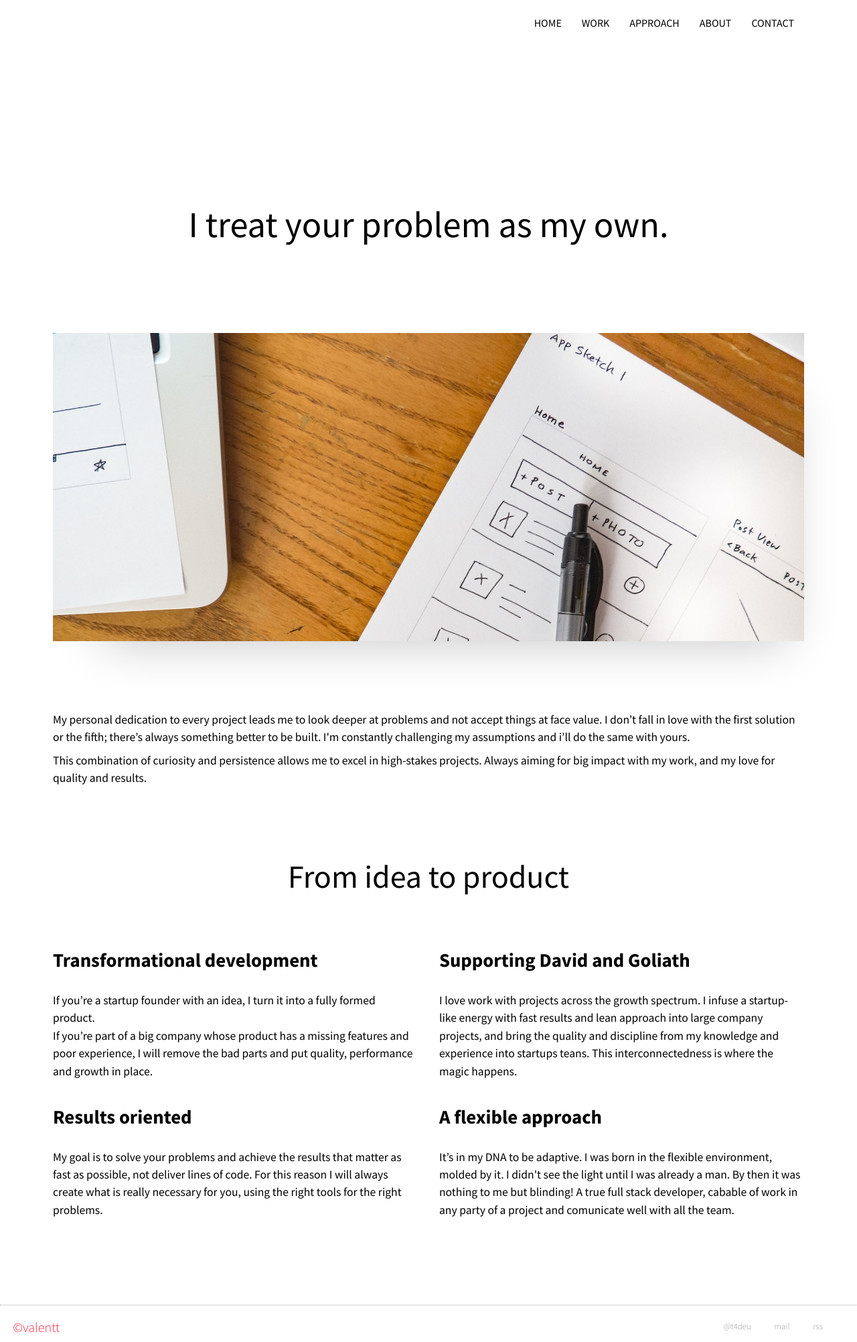
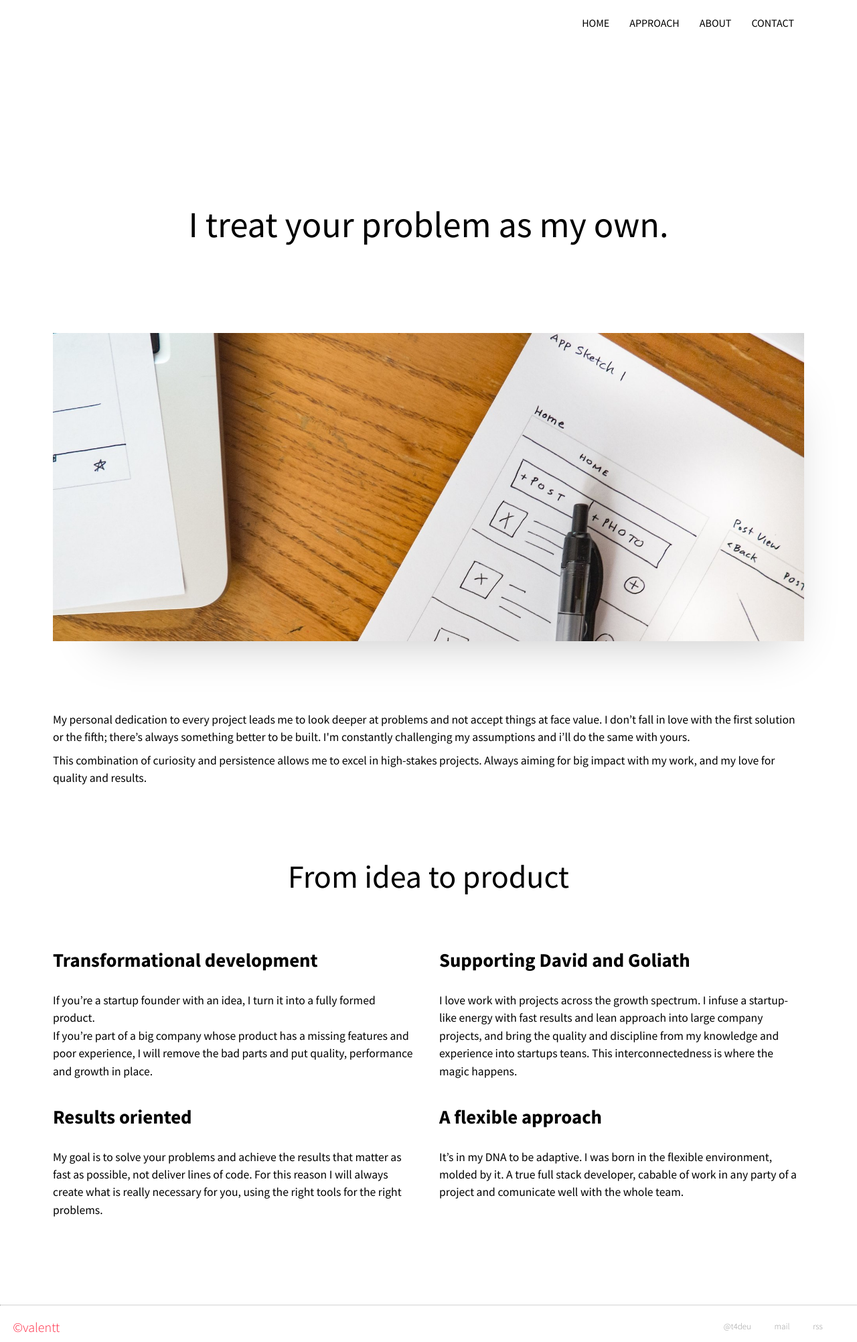
Before and after one commit to t4deu/t4deu.github.io, a Jekyll site: the page built from approach.html, in a window 1280 px wide. Shown: the whole page at 67% size. Built offline with Jekyll 4.4.1, drawn with Linux system fonts in a browser that asks for light colours; some web fonts are replaced.

Commit message:
Rearrange the pages

```diff
--- a/_includes/header.html
+++ b/_includes/header.html
@@ -12,7 +12,7 @@
     {% if page.url != "/" %}
     <a href="/" class="navbar-link">Home</a>
     {% endif %}
-    <a href="/work" class="navbar-link">Work</a>
+    <!--a href="/work" class="navbar-link">Work</a-->
     <a href="/approach" class="navbar-link">Approach</a>
     <a href="/about" class="navbar-link">About</a>
     <a href="#contact" class="navbar-link">Contact</a>
--- a/_sass/_style.scss
+++ b/_sass/_style.scss
@@ -261,7 +261,7 @@ footer {
   left: 0;
   visibility: hidden;
   background: transparent;
-  transition: background 0.4s;
+  transition: background 0.6s;
 
   &.active {
     visibility: visible;
@@ -307,7 +307,7 @@ footer {
       font-size: 70px;
       line-height: 1.7;
       padding: 0;
-      color: $accent-color;
+      color: #ef3b52;
       line-height: 1.3;
       display: inline-block;
       background-color: transparent;
@@ -327,7 +327,7 @@ footer {
 
         &:after {
           background-color: $accent-color;
-          animation: growLine 0.5s forwards;
+          animation: growLine 0.4s forwards;
         }
       }
     }
--- a/approach.html
+++ b/approach.html
@@ -70,8 +70,7 @@ permalink: /approach
         <h3>A flexible approach</h3>
         <p>
           It’s in my DNA to be adaptive. I was born in the flexible environment, molded by it.
-          I didn't see the light until I was already a man. By then it was nothing to me but blinding!
-          A true full stack developer, cabable of work in any party of a project and comunicate well with all the team.
+          A true full stack developer, cabable of work in any party of a project and comunicate well with the whole team.
         </p>
       </div>
     </div>
```
